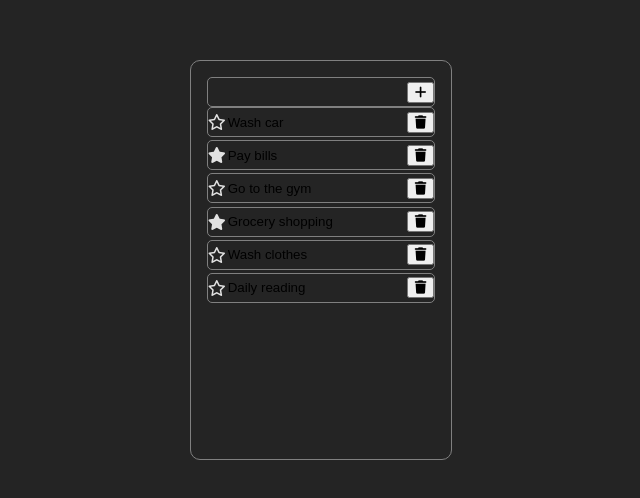
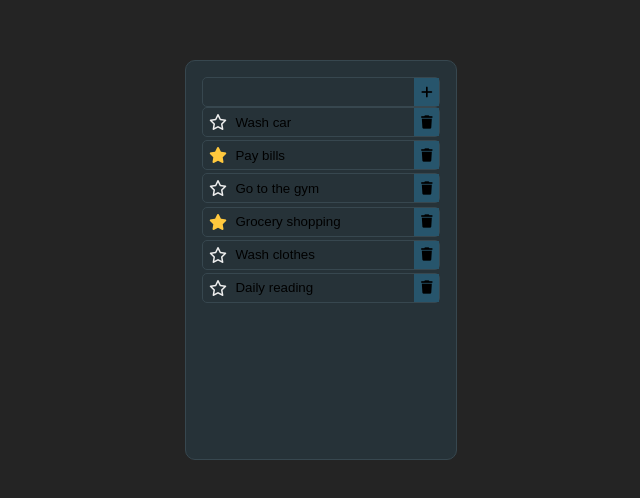
Before and after one commit to mrmendoza-dev/react-todo-list, a React (Vite) app: page / in a window 1280 px wide. Shown: the part 140-638 px from the top of the page, without its empty margins (319-959 px from the left). Built offline with nearby package versions, Linux system fonts and the light colour scheme.

Commit message:
added draggable feature plus minor css styling

```diff
--- a/src/components/ToDoList/ToDoList.tsx
+++ b/src/components/ToDoList/ToDoList.tsx
@@ -53,7 +53,7 @@ function ToDoList() {
     setTodos(todos.filter((todo: any) => todo.id !== id));
   };
 
-  const handleEdit = (id: any, newText: any) => {
+  const handleEdit = (id: any, newText: string) => {
     setTodos(
       todos.map((todo: any) => {
         if (todo.id === id) {
@@ -64,6 +64,23 @@ function ToDoList() {
     );
   };
 
+    const onDragStart = (e: any, index: number) => {
+      e.dataTransfer.setData("index", index);
+    };
+
+    const onDragOver = (e: any) => {
+      e.preventDefault();
+    };
+
+    const onDrop = (e: any, targetIndex: number) => {
+      const sourceIndex = e.dataTransfer.getData("index");
+      const newList = [...todos];
+      const [removed] = newList.splice(sourceIndex, 1);
+      newList.splice(targetIndex, 0, removed);
+      setTodos(newList);
+    };
+
+
   return (
     <form className="ToDoList" onSubmit={handleAdd}>
       <div className="todo-add todo-row">
@@ -73,16 +90,26 @@ function ToDoList() {
           onChange={(e) => setText(e.target.value)}
           ref={inputRef}
         />
-        <button onClick={handleAdd}>
+        <button className="btn-row" onClick={handleAdd}>
           <i className="fa-solid fa-plus"></i>
         </button>
       </div>
       <ul className="todo-list">
-        {todos.map((todo: any) => (
-          <li key={todo.id} className="todo-row">
-            <span onClick={() => handleFavorite(todo.id)}>
+        {todos.map((todo: any, index: any) => (
+          <li
+            key={todo.id}
+            className="todo-row"
+            draggable
+            onDragStart={(e) => onDragStart(e, index)}
+            onDragOver={(e) => onDragOver(e)}
+            onDrop={(e) => onDrop(e, index)}
+          >
+            <span
+              className="btn-favorite"
+              onClick={() => handleFavorite(todo.id)}
+            >
               {todo.favorite ? (
-                <i className="fa-solid fa-star"></i>
+                <i className="fa-solid fa-star favorite"></i>
               ) : (
                 <i className="fa-regular fa-star"></i>
               )}
@@ -92,9 +119,20 @@ function ToDoList() {
               value={todo.text}
               onChange={(e) => handleEdit(todo.id, e.target.value)}
             />
-            <button onClick={() => handleDelete(todo.id)}>
+
+            {/* <button
+              className="btn-row btn-edit"
+              onClick={() => handleDelete(todo.id)}
+            >
+              <i className="fa-solid fa-pen-to-square"></i>
+            </button> */}
+            <button
+              className="btn-row btn-trash"
+              onClick={() => handleDelete(todo.id)}
+            >
               <i className="fa-solid fa-trash"></i>
             </button>
+
           </li>
         ))}
       </ul>
@@ -125,7 +163,7 @@ function EditableText(props: any) {
 
   function handleChange(event: any) {
     setText(event.target.value);
-    props.setValue(event.target.value);
+    props.setValue();
   }
 
   if (isEditing) {
--- a/src/components/ToDoList/index.css
+++ b/src/components/ToDoList/index.css
@@ -2,8 +2,17 @@
   height: 400px;
   font-size: 1rem;
   padding: 1em;
-  border: 1px solid gray;
+  border: 1px solid var(--clr-darker);
   border-radius: 10px;
+  background-color: var(--clr-main);
+  color: var(--clr-font);
+
+  --clr-font: #eeeeee;
+    --clr-main: #263238 ;
+  --clr-darker: #37474F ;
+    --clr-accent: #27556c ;
+
+
 }
 
 .ToDoList li {
@@ -24,6 +33,7 @@
   background-color: inherit;
 }
 
+
 .ToDoList .todo-list {
   display: flex;
   flex-direction: column;
@@ -35,12 +45,48 @@
   display: flex;
   justify-content: center;
 }
+.ToDoList .todo-add input{
+  padding: 1em;
+
+}
 .ToDoList .todo-row {
-  border: 1px solid gray;
+  border: 1px solid var(--clr-darker);
   border-radius: 5px;
   width: 100%;
   display: flex;
   justify-content: center;
   align-items: center;
   height: 30px;
+      cursor: grab;
+
 }
+
+.ToDoList .btn-favorite {
+    border: none;
+    background-color: inherit;
+    padding: 0 .4em;
+    cursor: pointer;
+}
+
+.ToDoList .favorite {
+    color: #FFC83D;
+}
+.ToDoList button {
+    border: none;
+    background-color: var(--clr-accent);
+    padding: 0em .5em;
+}
+
+
+
+.ToDoList .btn-row {
+    height: 100%;
+    transition: all 200ms;
+}
+
+.ToDoList .btn-trash:hover {
+    background-color: red;
+}
+.ToDoList .btn-edit:hover {
+    background-color: purple;
+}
```
